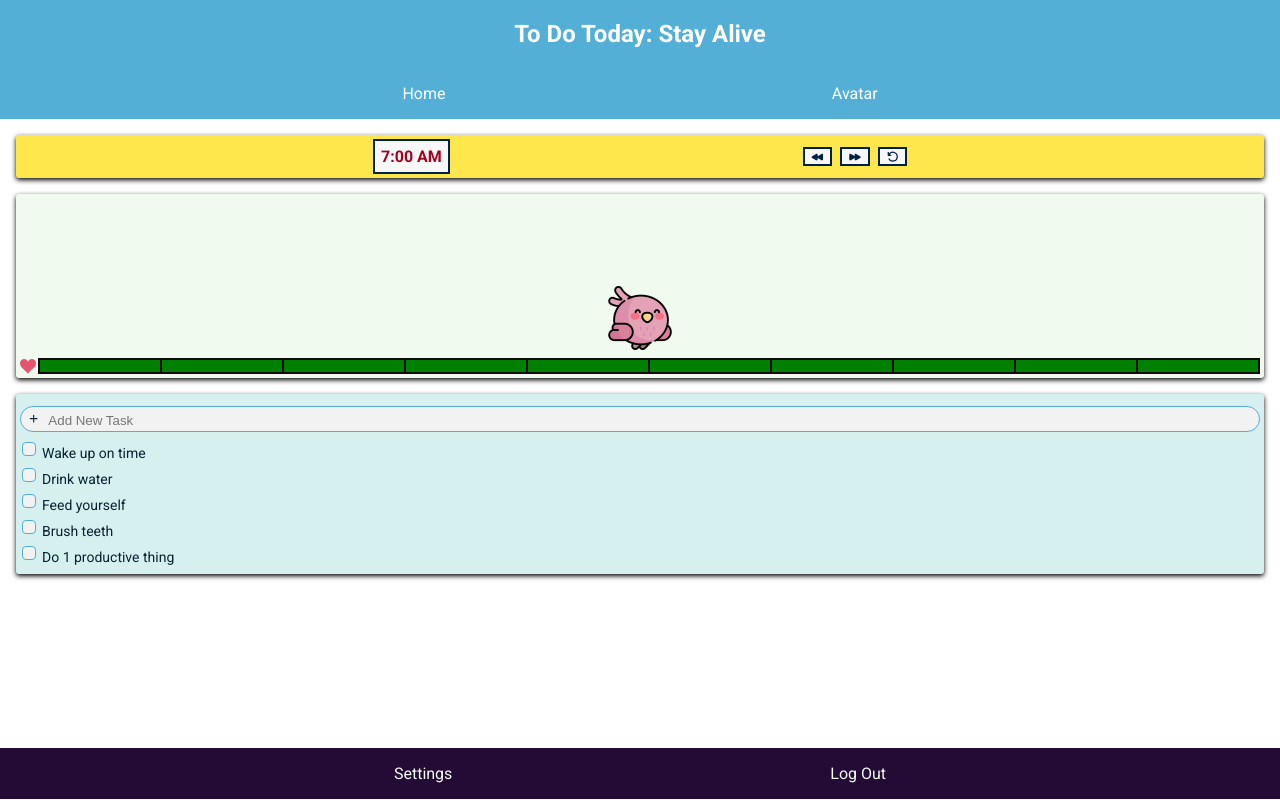
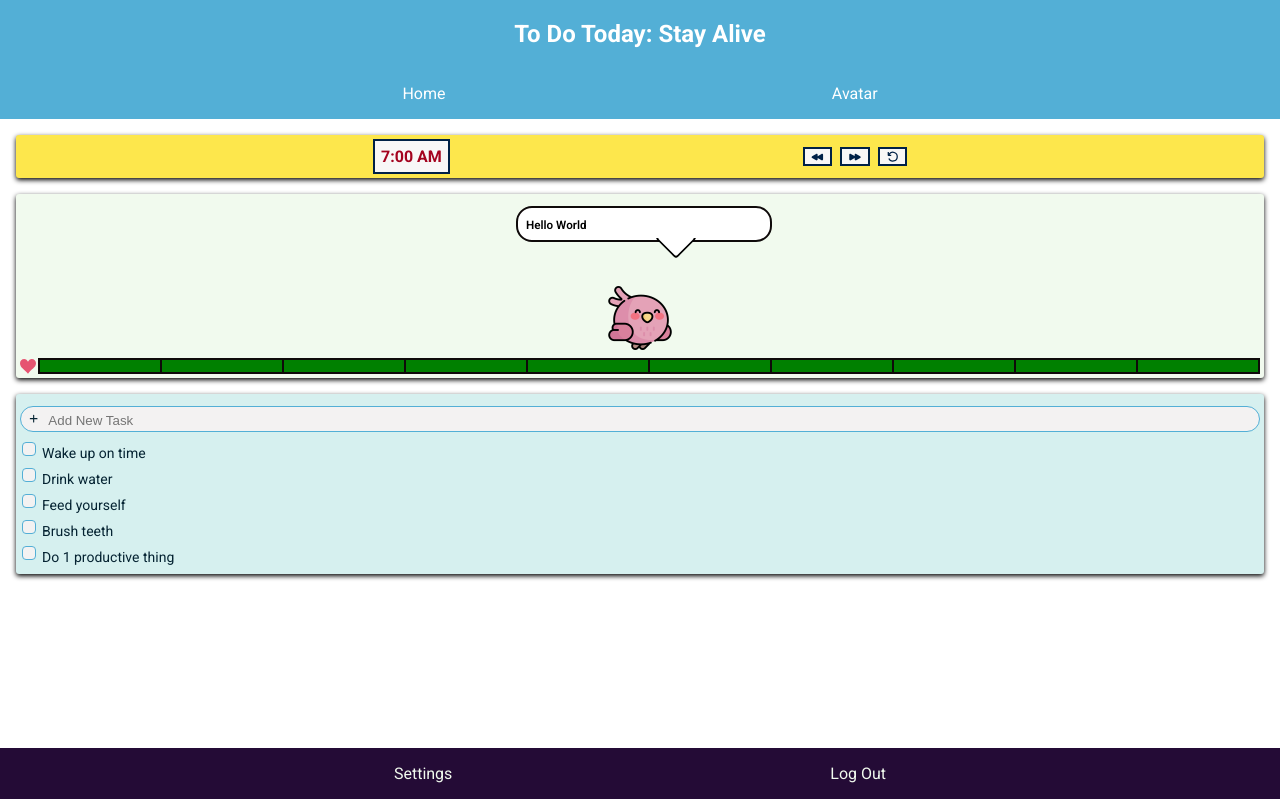
Before and after one commit to orpd0523/olga-perez-capstone, a React (Create React App) app: page / in a window 1280 px wide. Built offline with nearby package versions, Linux system fonts and the light colour scheme; no server answers.

Commit message:
created quotes store for quote generator

```diff
--- a/src/App.js
+++ b/src/App.js
@@ -7,7 +7,6 @@ import TodoList from "./components/TodoList/TodoList.js";
 import Presentation from "./components/Presentation/Presentation.js";
 
 function App() {
-  console.log(process.env.REACT_APP_QUOTES_API)
   return (
     <>
       <Header></Header>
--- a/src/components/Avatar/Avatar.js
+++ b/src/components/Avatar/Avatar.js
@@ -1,15 +1,23 @@
 import "./Avatar.scss";
 import useAvatarStore from "../../stores/avatar";
+import { useEffect } from "react";
 
 function Avatar() {
-  const { avatar } = useAvatarStore();
-  const bubbleView = "hidden"
+  const { avatar, quote, quotes, getQuotes } = useAvatarStore();
+
+  useEffect(() => {
+    getQuotes();
+    console.log(quotes)
+    // eslint-disable-next-line
+  }, []);
+  const bubbleView = "";
   return (
     <div className="avatar__container">
       <div className={`avatar__img avatar__img--${avatar}`}>
         <div className={`avatar__bubble avatar__bubble--${bubbleView}`}>
           <div className="avatar__bubble-body">
             <small className="avatar__bubble-content">
+                {quote}
             </small>
           </div>
           <div className="avatar__bubble-pointer"></div>
--- a/src/components/TodoItem/TodoItem.js
+++ b/src/components/TodoItem/TodoItem.js
@@ -2,16 +2,19 @@ import "./TodoItem.scss";
 import { HiOutlineTrash } from "react-icons/hi";
 import Button from "../Button/Button";
 import Checkbox from "../Checkbox/Checkbox";
+import useAvatarStore from "../../stores/avatar";
 
 function TodoItem(props) {
   const { deleteTodo, updateTodo, ...todoProps } = props;
   const { description, required, completed } = todoProps;
+  const { randomQuote } = useAvatarStore();
   const handleDelete = () => {
     deleteTodo(todoProps);
   };
   const handleCheckBox = () => {
     const object = { ...todoProps, completed: !completed };
     updateTodo(object);
+    randomQuote()
   };
   return (
     <div className="todo-item">
--- a/src/stores/avatar.js
+++ b/src/stores/avatar.js
@@ -1,4 +1,6 @@
 import create from "zustand";
+
+const QUOTES_API = process.env.REACT_APP_QUOTES_API;
 
 const useAvatarStore = create((set) => ({
   avatar: "bird",
@@ -13,15 +15,29 @@ const useAvatarStore = create((set) => ({
     "octopus",
     "turtle",
     "unicornPencil",
-    "unicorn"
+    "unicorn",
   ],
-  setAvatar: (string) => set((state)=>{
-    return { avatar: string }
-  }),
+  quote: "Hello World",
+  quotes: ["Hello World!"],
+  setAvatar: (string) =>
+    set((state) => {
+      return { avatar: string };
+    }),
   getQuotes: async () => {
-    const response = await fetch(pond)
-    set({ fishies: await response.json() })
+    const response = await fetch(QUOTES_API);
+    const data = await response.json();
+    const quotes = data.map(({ quote }) => {
+      return quote;
+    });
+    set({ quotes, quote: quotes[0] });
   },
+  randomQuote: () =>
+    set((state) => {
+      const { quotes } = state;
+      const max = quotes.length - 1;
+      const index = Math.floor(Math.random() * max);
+      return { quote: quotes[index]};
+    }),
 }));
 
 export default useAvatarStore;
```
